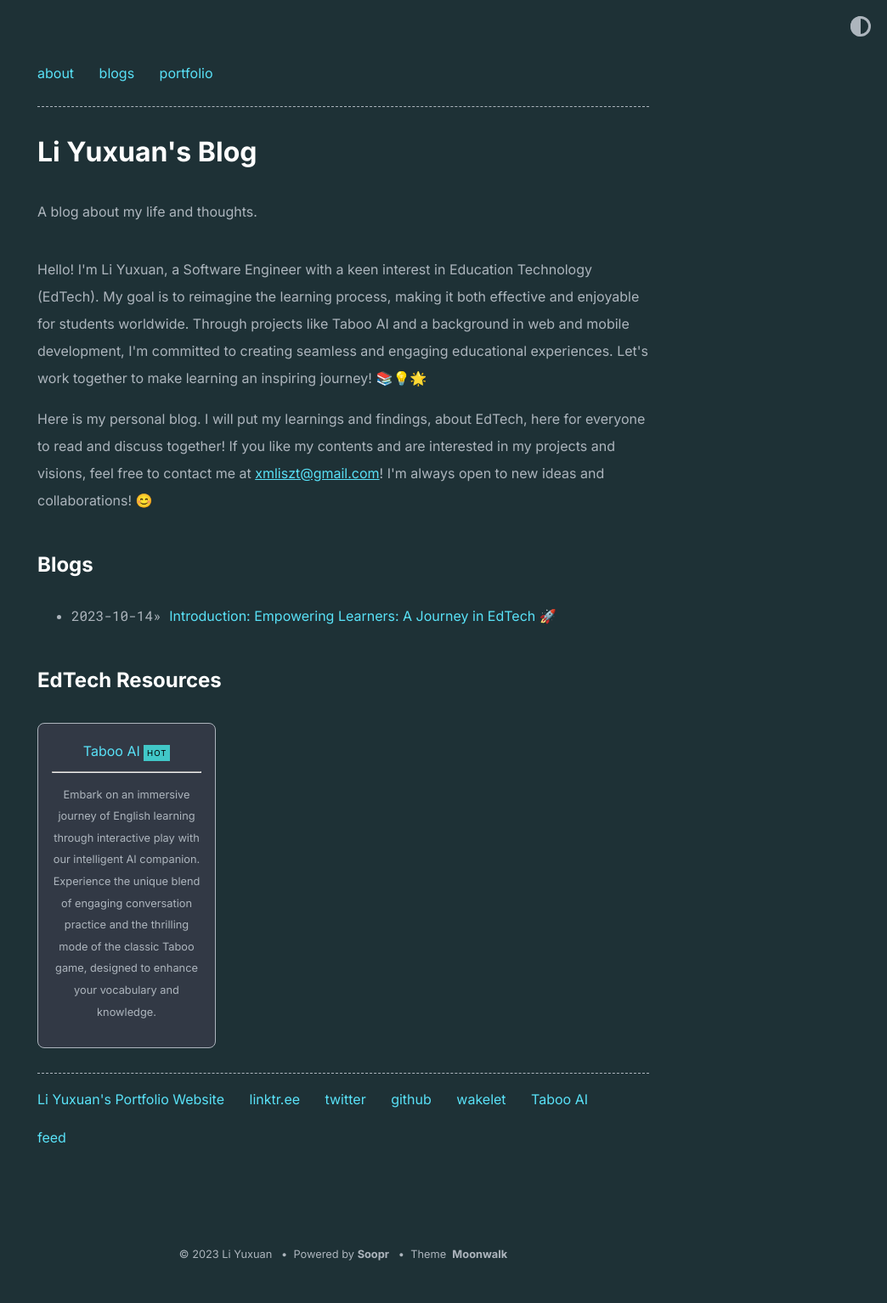
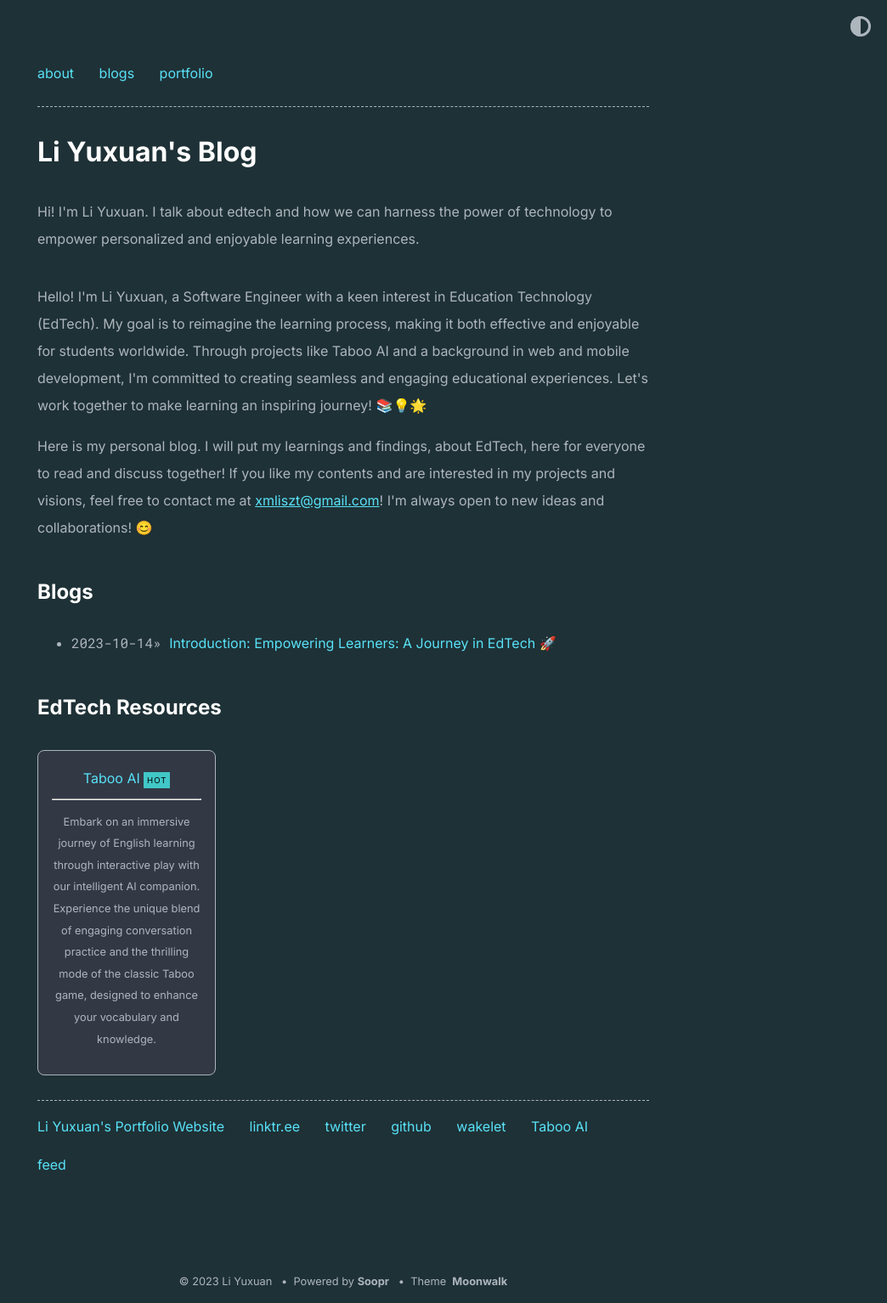
Before and after one commit to xmliszt/blogs, a Jekyll site: the page built from index.md, in a window 1280 px wide. Shown: the whole page at 85% size, without its empty margins (236-1280 px from the left). Built offline with Jekyll 4.4.1, drawn with Linux system fonts in a browser that asks for light colours; before the commit the page ends 1502 px from its top, so only the background shows below that.

Commit message:
add description

```diff
--- a/_config.yml
+++ b/_config.yml
@@ -1,7 +1,7 @@
 title: Li Yuxuan's Blog
 author: Li Yuxuan
 description: >
-  A blog about my life and thoughts.
+  Hi! I'm Li Yuxuan. I talk about edtech and how we can harness the power of technology to empower personalized and enjoyable learning experiences.
 image:
   path: /assets/images/cover.jpg # relative path to site's cover image
 url: https://xmliszt.github.io # your website address
```
